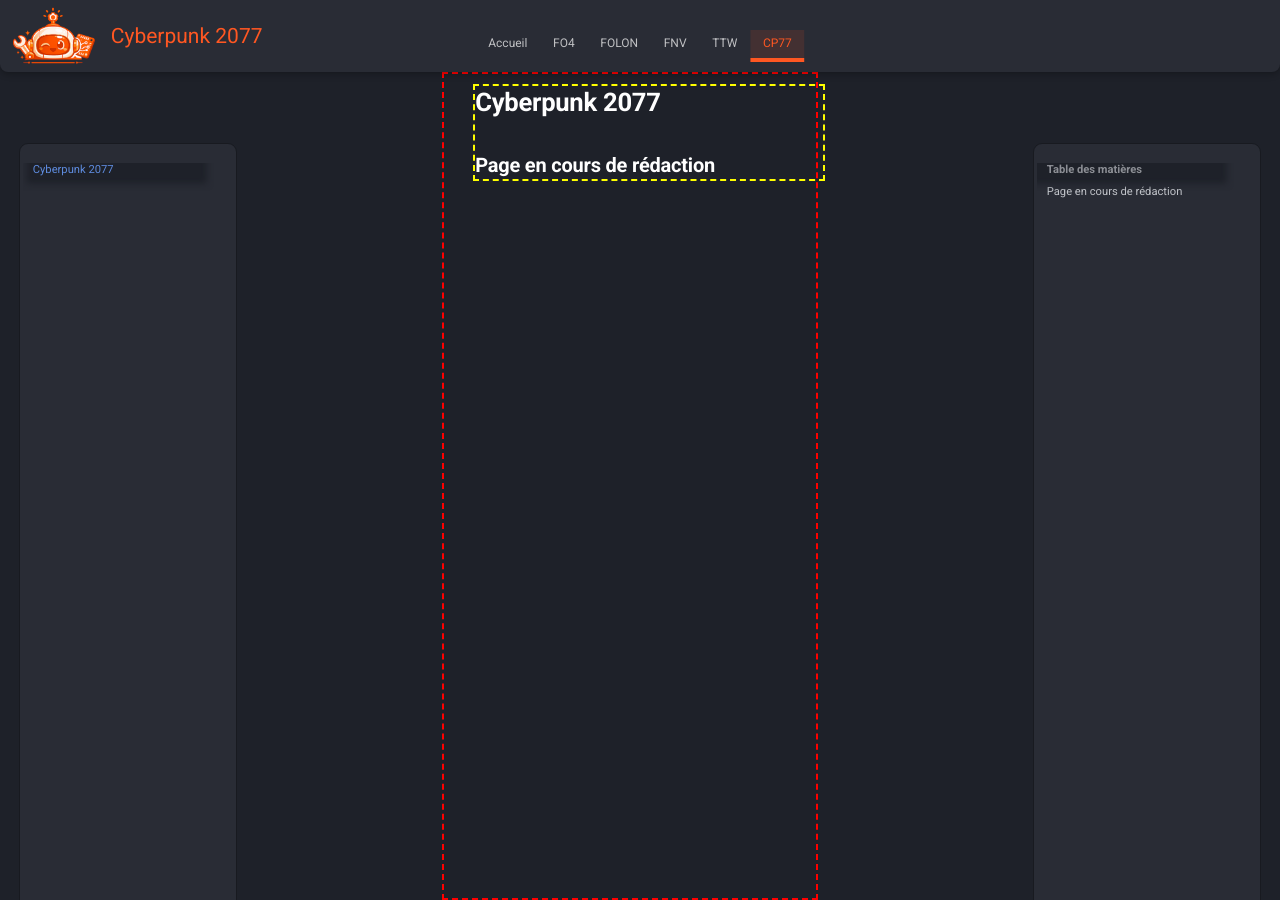
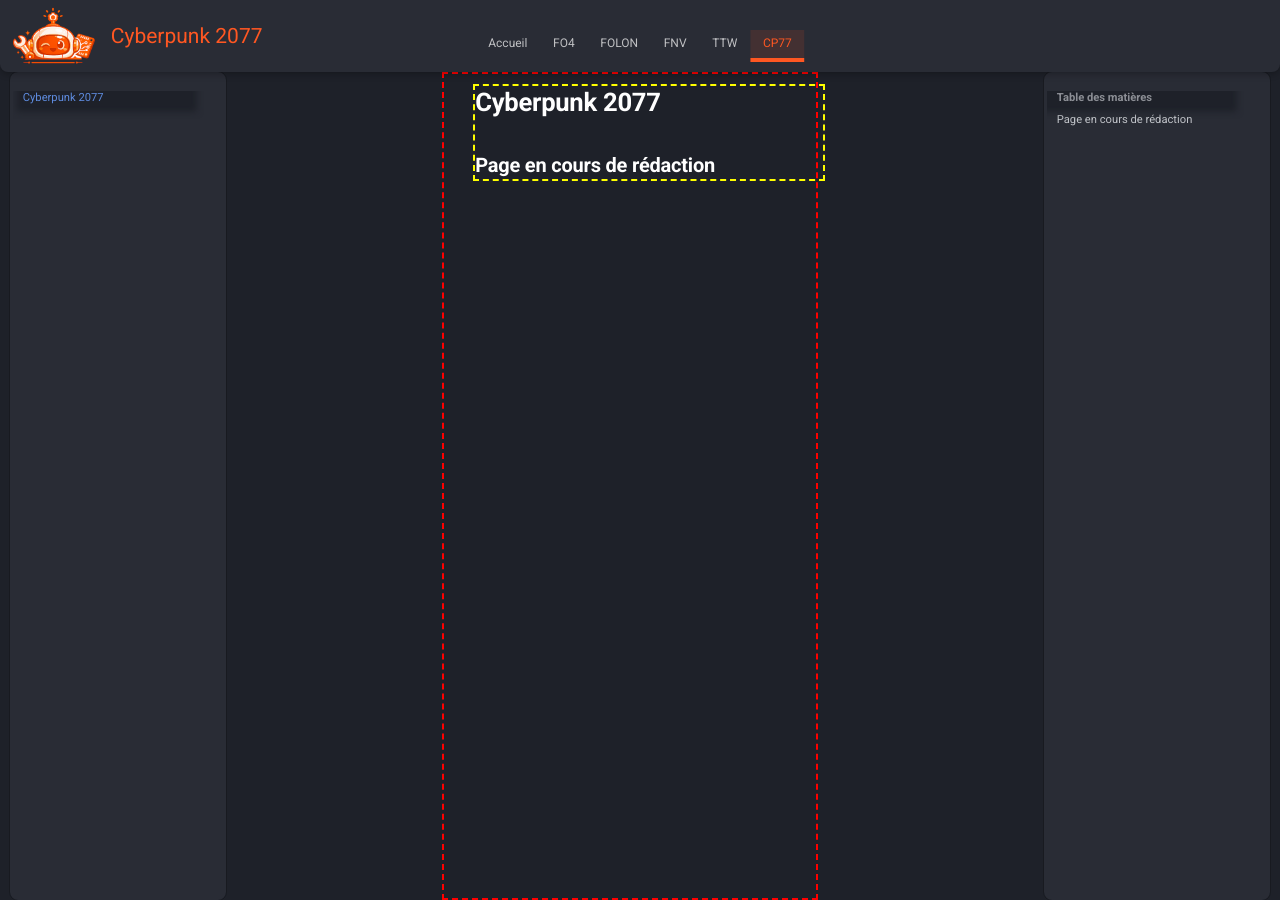
Before and after one commit to Lilevitchi/lilevitchi.github.io, an MkDocs documentation site: the page built from docs/cyberpunk/index.md, in a window 1280 px wide and 900 px high. Built offline with MkDocs 1.6.1 and Material for MkDocs 9.7.7, drawn with Linux system fonts in a browser that asks for light colours.

Commit message:
Update extra.css

```diff
--- a/docs/stylesheets/extra.css
+++ b/docs/stylesheets/extra.css
@@ -360,7 +360,7 @@
 
 /* Sidebars */
 [data-md-color-scheme] .md-sidebar {
-  position: relative;
+  position: sticky;
 
   top: var(--sidebar-gap));
   bottom: var(--sidebar-footer-offset);
```
